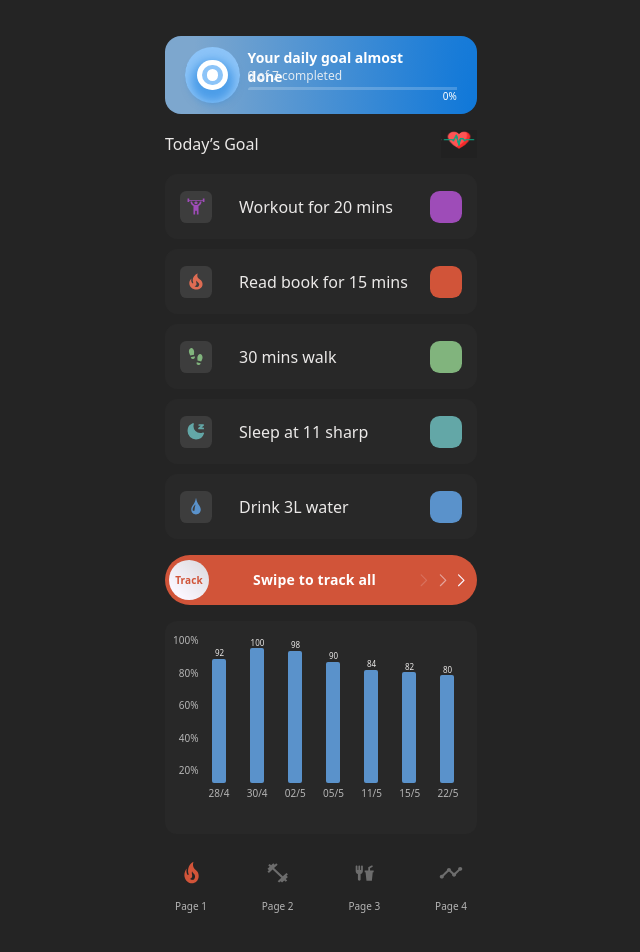
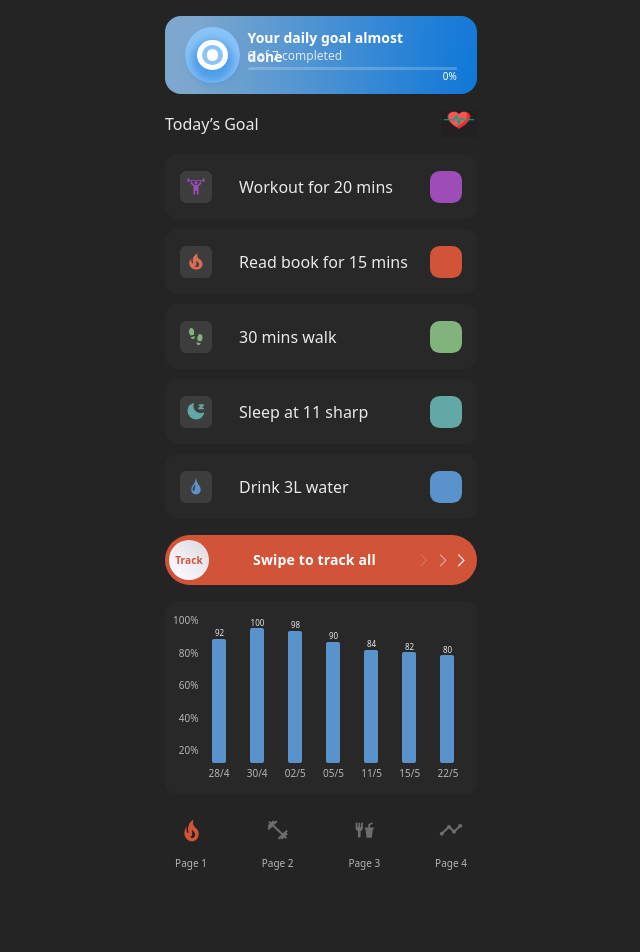
Before and after one commit to arcc-hitt/Tracker, a React (Vite) app: page / in a window 1280 px wide. Shown: the top 952 px of the page, without its empty margins (319-959 px from the left). After the commit the page ends 875 px from the top, so only its background shows below. Built offline with nearby package versions, Linux system fonts and the light colour scheme.

Commit message:
fix alignment issues

```diff
--- a/src/App.jsx
+++ b/src/App.jsx
@@ -3,7 +3,7 @@ import Home from "./pages/Home";
 export default function App() {
   return (
     <>
-      <div className="container mx-auto p-9 xl:w-[425px] xl:h-[649px] lg:w-[425px] lg:h-[649px] md:w-[425px] md:h-[649px]">
+      <div className="container mx-auto p-4 xl:w-[425px] xl:h-[649px] lg:w-[425px] lg:h-[649px] md:w-[425px] md:h-[649px]">
         <Home />
       </div>
     </>
--- a/src/components/Goals.jsx
+++ b/src/components/Goals.jsx
@@ -89,12 +89,12 @@ const Swiper = ({ onSwipe }) => {
 
 const Collapse = ({ onCollapse }) => {
     return (
-        <div className='w-auto min-w-[312px] h-auto min-h-[50px] flex flex-col items-center mt-3'>
+        <div className='w-auto min-w-[312px] h-auto min-h-[50px] flex flex-col items-center mt-1'>
             <span className='font-montserrat text-[14px] font-semibold leading-[17.07px] tracking-[0.01em] text-center text-[#FFFFFF]'>
                 All goals are now visible!
             </span>
             <button
-                className='mt-2 px-4 py-2 bg-[#D15439] rounded-full text-[#FFFFFF] text-[12px]'
+                className='mt-1 px-4 py-2 bg-[#D15439] rounded-full text-[#FFFFFF] text-[12px]'
                 onClick={onCollapse}
             >
                 Collapse
--- a/src/components/Navbar.jsx
+++ b/src/components/Navbar.jsx
@@ -16,7 +16,7 @@ const NavbarItem = ({ icon, text }) => {
 
 const Navbar = () => {
     return (
-        <div className='w-full h-[70px] fixed bottom-0 lg:relative xl:relative md:relative flex justify-center bg-alt shadow-[0px -6px 12px 0px #1E1E1E40]'>
+        <div className='w-full h-[70px] fixed bottom-0 lg:relative xl:relative md:relative flex justify-center m-0 space-x-0 items-center bg-alt shadow-[0px -6px 12px 0px #1E1E1E40]'>
             <div className='w-[300px] h-auto min-h-[49px] justify-between flex flex-row shadow-[0px 2px 8px 0px #1F1F1F40]'>
                 {navLinks.map((item, index) => (
                     <NavbarItem key={index} icon={item.icon} text={item.label} />
--- a/src/pages/Home.jsx
+++ b/src/pages/Home.jsx
@@ -6,12 +6,14 @@ import Graph from '../components/Graph'
 
 const Home = () => {
   return (
-    <div className="flex flex-col justify-center items-center space-y-4 pb-[70px]">
-      <Progress />
-      <Goals />
-      <Graph />
+    <>
+      <div className="w-full h-full flex flex-col justify-between items-center space-y-4 space-x-0 pb-[70px]">
+        <Progress />
+        <Goals />
+        <Graph />
       <Navbar />
-    </div>
+      </div>
+    </>
   )
 }
 
```
